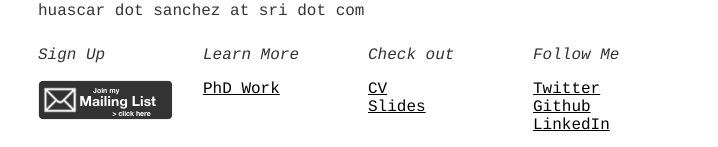
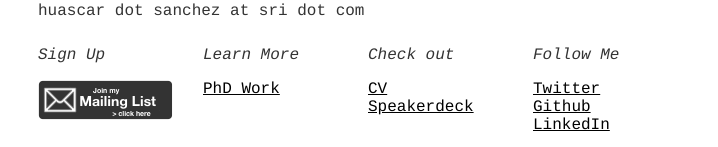
Before and after one commit to hsanchez/hsanchez.github.io, a Jekyll site: the page built from index.md, in a window 1280 px wide. Shown: the part 777-924 px from the top of the page, without its empty margins (272-990 px from the left). Built offline with Jekyll 4.4.1, drawn with Linux system fonts in a browser that asks for light colours.

Commit message:
renames slides link

```diff
--- a/_includes/footer.html
+++ b/_includes/footer.html
@@ -24,7 +24,7 @@
 
 			<ul>
 				<li><a href="https://www.dropbox.com/s/fcmwte9lf9hw55n/huascar-cv.pdf?dl=0">CV</a></li>
-				<li><a href="https://speakerdeck.com/hsanchez">Slides</a></li>
+				<li><a href="https://speakerdeck.com/hsanchez">Speakerdeck</a></li>
 			</ul>
 
         <!-- <ul>
```
